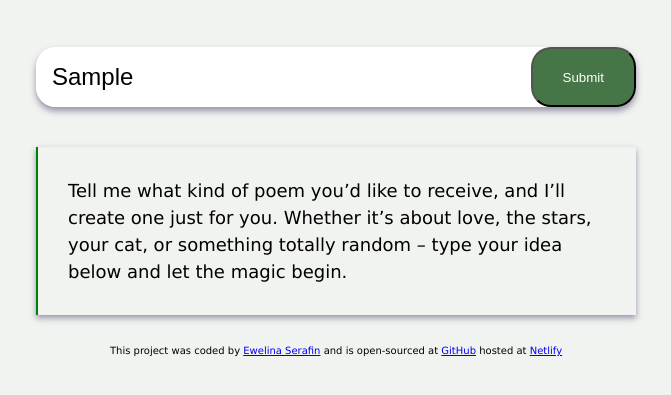
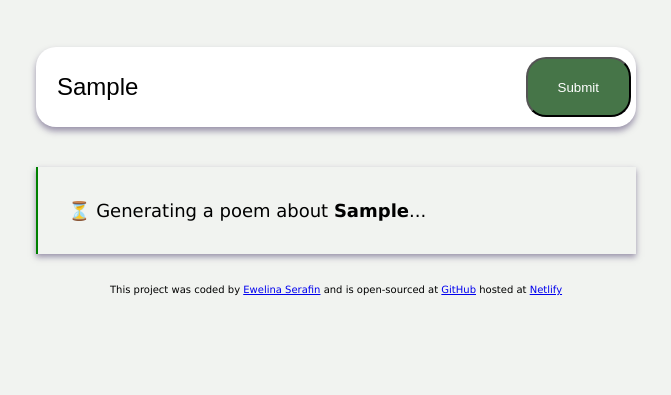
Before and after one commit to pewcia/poem-generator, a plain HTML site: page index.html in a window 1280 px wide. Both pictures are taken after typing "Sample" into the empty fields and a click on the input 887 px from the left and 272 px from the top of the page. Shown: the part 195-590 px from the top of the page, without its empty margins (304-975 px from the left). Drawn offline with nearby package versions, Linux system fonts and the light colour scheme; no server answers.

Commit message:
Added waiting message

```diff
--- a/index.html
+++ b/index.html
@@ -20,7 +20,7 @@
 
     </p>
     <form id="poemForm">
-        <input type="text" class="instruction" placeholder="Enter the topic of the poem" required/>
+        <input type="text" id="user-instructions" class="instruction" placeholder="Enter the topic of the poem" required/>
         <input type="submit" class="submitButton"/>
     </form>
 </main>
@@ -28,7 +28,10 @@
     Tell me what kind of poem you’d like to receive,
     and I’ll create one just for you. Whether it’s about love,
      the stars, your cat, or something totally random
-     – type your idea below and let the magic begin.
+     – type your idea above and let the magic begin.
+</div>
+<div class="hidden">
+
 </div>
 
     <footer> This project was coded by
--- a/index.js
+++ b/index.js
@@ -1,5 +1,7 @@
 function displayPoem (response) {
 let poemElement=document.querySelector("#poem");
+poemElement.classList.remove("hidden");
+
 new Typewriter(poemElement, {
     autoStart: true,
     delay: 10,
@@ -14,13 +16,22 @@ new Typewriter(poemElement, {
 
 function generatePoem(event) {
   event.preventDefault();
+
+  let instructionInput = document.querySelector("#user-instructions");
+  let topic = instructionInput.value;
+
   let apiKey = "bb203f4a92e7t89f33c44201bd2fbfoa";
   let prompt =
     "You are a poetic AI with a deep understanding of human emotions, beauty, and language.";
-  let context =
-    "Write a vivid, meaningful, and emotionally resonant poem filled with metaphors, imagery, and rhythm. The poem should touch the reader’s heart and feel as if it was written by a thoughtful, sensitive soul. Format this poem for HTML. Only add <br> tags between the lines. Do not change anything else, also don't add HTML at the begining.";
-  let apiURL=`https://api.shecodes.io/ai/v1/generate?prompt=${prompt}&context=${context}&key=${apiKey}`;
-axios.get(apiURL).then(displayPoem);
+  let context = `Write a vivid, meaningful, and emotionally resonant poem filled with metaphors, imagery, and rhythm. The poem should touch the reader’s heart and feel as if it was written by a thoughtful, sensitive soul. Format this poem for HTML. Only add <br> tags between the lines. Do not change anything else, also don't add HTML at the beginning. The poem should be max 50 words. Topic: ${topic}`;
+
+  let apiURL = `https://api.shecodes.io/ai/v1/generate?prompt=${prompt}&context=${context}&key=${apiKey}`;
+
+  let poemElement = document.querySelector("#poem");
+  poemElement.classList.add("hidden");
+  poemElement.innerHTML = `<div class="generating">⏳ Generating a poem about <strong>${topic}</strong>...</div>`;
+  poemElement.classList.remove("hidden");
+  axios.get(apiURL).then(displayPoem);
 }
 
 
--- a/style.css
+++ b/style.css
@@ -24,7 +24,7 @@ header {
 }
 
 form {
-  padding: 20px, 5px;
+  padding: 10px 5px;
   background-color: white;
   border-radius: 20px;
   display: flex;
@@ -54,8 +54,13 @@ form {
   font-size: 18px;
   line-height:1.5;
   border-left: 2px solid green;
-  box-shadow: 0px 3px 6px 0px rgba(65,50,100,0.5)
+  box-shadow: 0px 3px 6px 0px rgba(65,50,100,0.5);
 
+}
+
+
+.hidden {
+    display:none;
 }
 
 footer {
```
